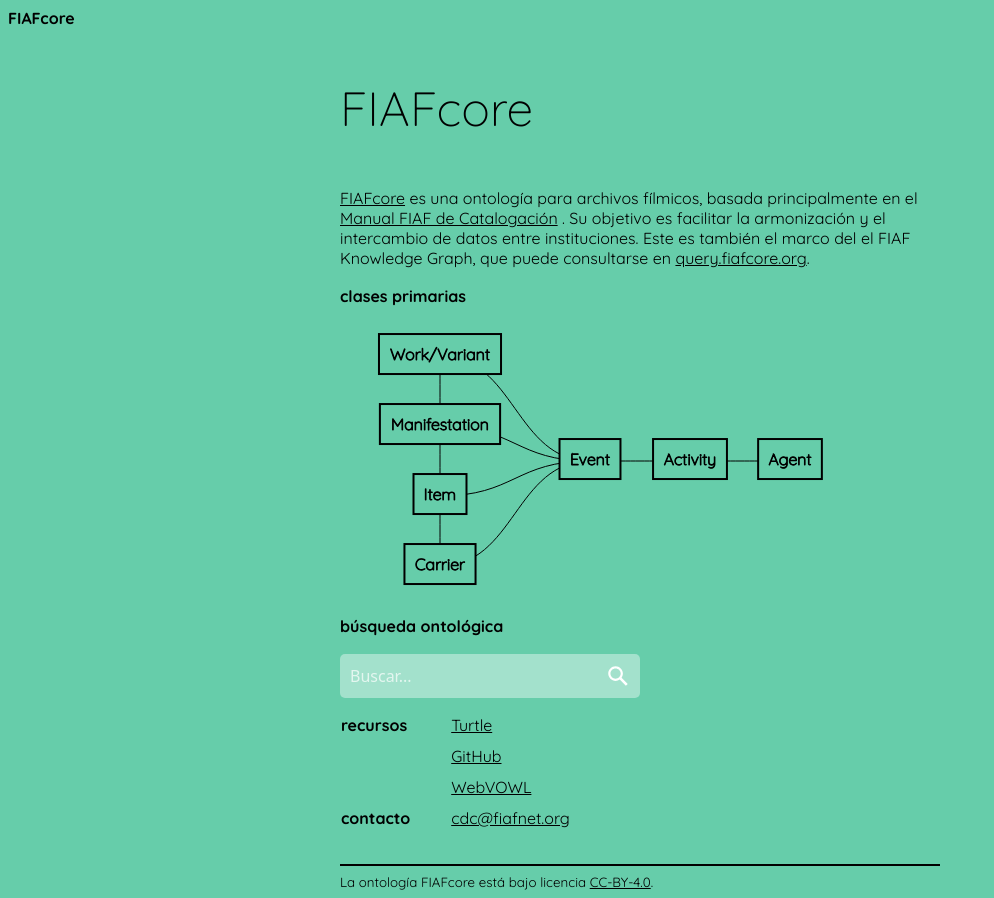
After one commit to FIAF/FIAFcore-docs, a Flask app: template templates/index_es.html in a window 1280 px wide. The commit adds this page. Shown: the whole page, without its empty margins (0-994 px from the left). Run offline with Flask 3, Linux system fonts and the light colour scheme; the template is opened without the code that fills it: most values are stand-ins (such as "Sample title", 1, 10 or a date in 2020).

Commit message:
language routing on homepage

```diff
--- a/app-index.py
+++ b/app-index.py
@@ -1,35 +1,39 @@
 
 from flask import Flask, render_template, request
-import json
-import pathlib
 import rdflib
 
-with open(pathlib.Path.cwd() / 'static' / 'summary.json') as data:
-    data = json.load(data)
 
 # searchable items are all classes, properties and named individuals.
 
 graph = rdflib.Graph().parse('https://raw.githubusercontent.com/FIAF/FIAFcore/v1.1.0/FIAFcore.ttl', format='ttl')
 
-searchable_items = list()
-for s,p,o in graph.triples((None, rdflib.RDF.type, rdflib.OWL.Class)):
+def candidates(lang):
+    searchable_items = list()
+    for s,p,o in graph.triples((None, rdflib.RDF.type, rdflib.OWL.Class)):
 
-    label = ''
-    for a,b,c in graph.triples((s, rdflib.RDFS.label, None)):
-        if c.language == 'en':
-            label = c
+        label = ''
+        for a,b,c in graph.triples((s, rdflib.RDFS.label, None)):
+            if c.language == lang:
+                label = c
 
-    description = 'No description.'
-    for a,b,c in graph.triples((s, rdflib.URIRef('http://purl.org/dc/elements/1.1/description'), None)):
-        if c.language == 'en':
-            description = c
+        description = 'No description.'
+        for a,b,c in graph.triples((s, rdflib.URIRef('http://purl.org/dc/elements/1.1/description'), None)):
+            if c.language == lang:
+                description = c
 
-    searchable_items.append({'uri':s, 'label':label, 'description':description})
+        searchable_items.append({'uri':s, 'label':label, 'description':description})
+
+    return searchable_items
+
+candidates_en = candidates('en')
+candidates_es = candidates('es')
+candidates_fr = candidates('fr')
 
 app = Flask(__name__)
 
+def language():
 
-def language():
+    ''' Query request for language. '''
 
     request_lang = request.headers.get('Accept-Language').split(',')
     request_lang = [x for x in request_lang if x in ['en', 'es', 'fr']]
@@ -38,23 +42,40 @@ def language():
     else:
         return 'en'
 
-
 @app.route('/', methods=['GET', 'POST'])
 def home_page():
 
+    lang = language()
 
-    lang = language()
-    print('@@@', lang)
+    if lang == 'en':
+        return render_template('index_en.html', lang=lang)
 
-    # if en,es,fr in here translate, otherwise en as fallback?
+    elif lang == 'es':
+        return render_template('index_es.html', lang=lang)
 
-    return render_template('index.html', data=data)
+    elif lang == 'fr':
+        return render_template('index_fr.html', lang=lang)
+
+    else:
+        raise Exception('This should not happen.')
 
 @app.route('/search', methods=['GET', 'POST'])
 def search():
+
+    lang = language()
+
+    if lang == 'en':
+        candid = candidates_en
+    elif lang == 'es':
+        candid = candidates_es
+    elif lang == 'fr':
+        candid = candidates_fr
+    else:
+        raise Exception('This should not happen.')
+
     if request.method == 'POST':
         search_term = request.form['search']
-        search_results = [i for i in searchable_items if search_term.lower() in i['label'].lower()]
+        search_results = [i for i in candid if search_term.lower() in i['label'].lower()]
         search_results = sorted(search_results, key=lambda d: d['label'])
 
         return render_template('search.html', search_term=search_term, search_results=search_results)
--- /dev/null
+++ b/static/primary.js
@@ -0,0 +1,96 @@
+async function drawPrimary(lang) {
+
+  const data = await d3.json("./static/primary.json");
+
+  let primary_label = 'label_'+lang
+
+  const curve = d3.line().curve(d3.curveBumpX);
+
+  d3.select("#paper")
+    .append("svg")
+    .attr("id", "canvas")
+    .attr("width", 600)
+    .attr("height", 310)
+    .style("background-color", "mediumaquamarine");
+
+  let nodes = data['nodes']
+
+  d3.select('#canvas')
+    .selectAll('.entity_text')
+    .data(nodes)
+    .join('text')
+    .attr("class", "entity_text")
+    .attr("id", d => 'node_'+d.handle)
+    .attr('x', d => d.x)
+    .attr('y', d => d.y)
+    .attr('font-family', 'Quicksand')
+    .attr('font-family', 'Quicksand')
+    .attr('font-size', '16px')
+    .attr('text-anchor', 'middle')
+    .attr('alignment-baseline', 'middle')
+    .attr('stroke', 'black')
+    .attr('fill', 'black')
+    .text(d => d[primary_label])
+
+  nodes.forEach((d) => d.box = d3.select("#node_"+d.handle).node().getBBox())
+
+  let links = data['links']
+  links.forEach((d) => d.x1 = nodes.filter((x) => x['handle'] == d['source'])[0]['x'])
+  links.forEach((d) => d.y1 = nodes.filter((x) => x['handle'] == d['source'])[0]['y'])
+  links.forEach((d) => d.x2 = nodes.filter((x) => x['handle'] == d['target'])[0]['x'])
+  links.forEach((d) => d.y2 = nodes.filter((x) => x['handle'] == d['target'])[0]['y'])
+
+  d3.select('#canvas')
+    .selectAll('.links_yes')
+    .data(links)
+    .join('path')
+    .attr("class", "links_yes")
+    .attr('d', d => curve([[d.x1, d.y1], [d.x2, d.y2]]))
+    .attr('stroke', 'black')
+    .attr('fill', 'none');
+
+  links.forEach((d) => d.x3 = (d.x1+d.x2)/2)
+  links.forEach((d) => d.y3 = (d.y1+d.y2)/2)
+
+  d3.select('#canvas')
+    .selectAll('.entity_blocks')
+    .data(nodes)
+    .join('rect')
+    .attr("class", "entity_blocks")
+    .attr('width', d => d.box.width+10+10)
+    .attr('height', d => d.box.height+10+10)
+    .attr('x', d => d.box.x-10)
+    .attr('y', d => d.box.y-10)
+    .attr('stroke', 'black')
+    .attr('stroke-width', '2px')
+    .attr('fill', 'mediumaquamarine')
+    .on("mouseover", function(k,d) {
+      d3.select(this).attr('fill', 'black')
+      d3.select('#'+d.handle+'box_text').attr('stroke', 'mediumaquamarine')
+    })
+    .on("mouseout", function() {
+      d3.selectAll('.entity_blocks').attr('fill', 'mediumaquamarine')
+      d3.selectAll('.entity_text2').attr('stroke', 'black')
+    })
+    .on("click", function(k, d) { window.open('https://ontology.fiafcore.org/'+d.url,"_self"); });
+
+  d3.select('#canvas')
+    .selectAll('.entity_text2')
+    .data(nodes)
+    .join('text')
+    .attr("class", "entity_text2")
+    .attr("id", d => d.handle+'box_text')
+    .attr('x', d => d.x)
+    .attr('y', d => d.y)
+    .attr('font-family', 'Quicksand')
+    .attr('font-size', '16px')
+    .attr('font-weight', '100')
+    .attr('text-anchor', 'middle')
+    .attr('alignment-baseline', 'middle')
+    .attr('stroke', 'black')
+    .attr('fill', 'black')
+    .text(d => d[primary_label])
+    .style('pointer-events', 'none')
+}
+
+drawPrimary(lang);
--- a/templates/index.html
+++ b/templates/index_en.html
@@ -124,8 +124,8 @@
         </sub>
     </div>
     <script src="https://d3js.org/d3.v7.min.js"></script>
-    <script>let graph_terms = JSON.parse('{{ data|tojson() }}')</script>
-    <script src="../static/summary.js"></script>
+    <script>let lang = '{{ lang }}'</script>
+    <script src="../static/primary.js"></script>
 
 </body>
 
--- /dev/null
+++ b/templates/index_es.html
@@ -0,0 +1,140 @@
+<html>
+
+<head>
+    <title>FIAFcore</title>
+    <link rel="stylesheet" type="text/css" href="{{ url_for('static', filename='main.css') }}">
+    <link href="https://fonts.googleapis.com/css?family=Quicksand:100,200,300,400,500,600,700,800,900"
+        rel="stylesheet" />
+
+    <style>
+        form {
+            background-color: #A3E1CC;
+            width: 300px;
+            height: 44px;
+            border-radius: 5px;
+            display: flex;
+            flex-direction: row;
+            align-items: center;
+        }
+
+        input {
+            all: unset;
+            font: 16px system-ui;
+            height: 100%;
+            width: 100%;
+            padding: 6px 10px;
+        }
+
+        ::placeholder {
+            color: #fff;
+            opacity: 0.7;
+        }
+
+        button {
+            all: unset;
+            cursor: pointer;
+            width: 44px;
+            height: 44px;
+        }
+    </style>
+</head>
+
+<body style='background:#66cdaa;'>
+    {% include 'home.html' %}
+    <div style='width:600px; margin: 0 auto;'>
+        <div style='padding-top:50px;padding-bottom:50px'>
+            <tspan class="text title">FIAFcore</tspan><br>
+        </div>
+        <tspan class="text value">
+            <a href="https://fiafcore.org/">FIAFcore</a> es una ontología para archivos fílmicos, basada principalmente en el <a
+                href="https://www.fiafnet.org/pages/E-Resources/Cataloguing-Manual.html">Manual FIAF de Catalogación</a>
+                . Su objetivo es facilitar la armonización y el intercambio de datos entre instituciones.
+
+                Este es también el marco del
+                el FIAF Knowledge Graph, que puede consultarse en
+
+
+            <a
+                href="https://query.fiafcore.org/sparql?name=&infer=true&sameAs=true&query=PREFIX%20rdf%3A%20%3Chttp%3A%2F%2Fwww.w3.org%2F1999%2F02%2F22-rdf-syntax-ns%23%3E%0APREFIX%20rdfs%3A%20%3Chttp%3A%2F%2Fwww.w3.org%2F2000%2F01%2Frdf-schema%23%3E%0Aselect%20%3Fworkvariant%20%3Fworkvariantlabel%20where%20%7B%20%0A%09%3Fworkvariant%20rdf%3Atype%20%3Chttps%3A%2F%2Fontology.fiafcore.org%2FWorkVariant%3E%20.%0A%20%20%20%20%3Fworkvariant%20rdfs%3Alabel%20%3Fworkvariantlabel%20.%0A%7D%20limit%20100%20%0A">query.fiafcore.org</a>.
+
+
+        </tspan><br><br>
+        <tspan class="text key">clases primarias</tspan>
+        <div id="paper"></div>
+        <tspan class="text key">búsqueda ontológica</tspan><br><br>
+
+
+        <form action="/search" method="POST">
+            <input type="text" name="search" placeholder="Buscar...">
+
+            <button><svg style="  color: #fff;
+        fill: currentColor;
+        width: 24px;
+        height: 24px;
+        padding: 10px;" viewBox="0 0 1024 1024">
+                    <path class="path1"
+                        d="M848.471 928l-263.059-263.059c-48.941 36.706-110.118 55.059-177.412 55.059-171.294 0-312-140.706-312-312s140.706-312 312-312c171.294 0 312 140.706 312 312 0 67.294-24.471 128.471-55.059 177.412l263.059 263.059-79.529 79.529zM189.623 408.078c0 121.364 97.091 218.455 218.455 218.455s218.455-97.091 218.455-218.455c0-121.364-103.159-218.455-218.455-218.455-121.364 0-218.455 97.091-218.455 218.455z">
+                    </path>
+                </svg></button>
+        </form>
+
+
+
+
+
+
+        <table style='border: 0px solid black; border-collapse: collapse;'>
+            <tr>
+                <td>
+                    <tspan class="text key">recursos</tspan>
+                </td>
+                <td>
+                    <a href="https://raw.githubusercontent.com/FIAF/FIAFcore/main/FIAFcore.ttl">
+                        <tspan class="text value">Turtle</tspan>
+                    </a>
+                </td>
+            </tr>
+            <tr>
+                <td>
+                    <tspan class="text key"></tspan>
+                </td>
+                <td>
+                    <a href="https://github.com/FIAF/FIAFcore">
+                        <tspan class="text value">GitHub</tspan>
+                    </a>
+                </td>
+            </tr>
+            <tr>
+                <td>
+                    <tspan class="text key"></tspan>
+                </td>
+                <td>
+                    <a
+                        href="https://service.tib.eu/webvowl/#iri=https://raw.githubusercontent.com/FIAF/FIAFcore/main/FIAFcore.ttl">
+                        <tspan class="text value">WebVOWL</tspan>
+                    </a>
+                </td>
+            </tr>
+            <tr>
+                <td>
+                    <tspan class="text key">contacto</tspan>
+                </td>
+                <td>
+                    <a href="mailto:cdc@fiafnet.org">
+                        <tspan class="text value">cdc@fiafnet.org</tspan>
+                    </a>
+                </td>
+            </tr>
+        </table><br>
+        <hr style="border: 1px solid black;">
+        <sub>
+            <tspan class="text">La ontología FIAFcore está bajo licencia <u>CC-BY-4.0</u>.</tspan>
+        </sub>
+    </div>
+    <script src="https://d3js.org/d3.v7.min.js"></script>
+    <script>let lang = '{{ lang }}'</script>
+    <script src="../static/primary.js"></script>
+
+</body>
+
+</html>
```
Also changed, not shown: static/primary.json (renamed from static/summary.json, +30 -25 lines), static/summary.js (deleted, +0 -140 lines), templates/index_fr.html (added, +137 -0 lines).
